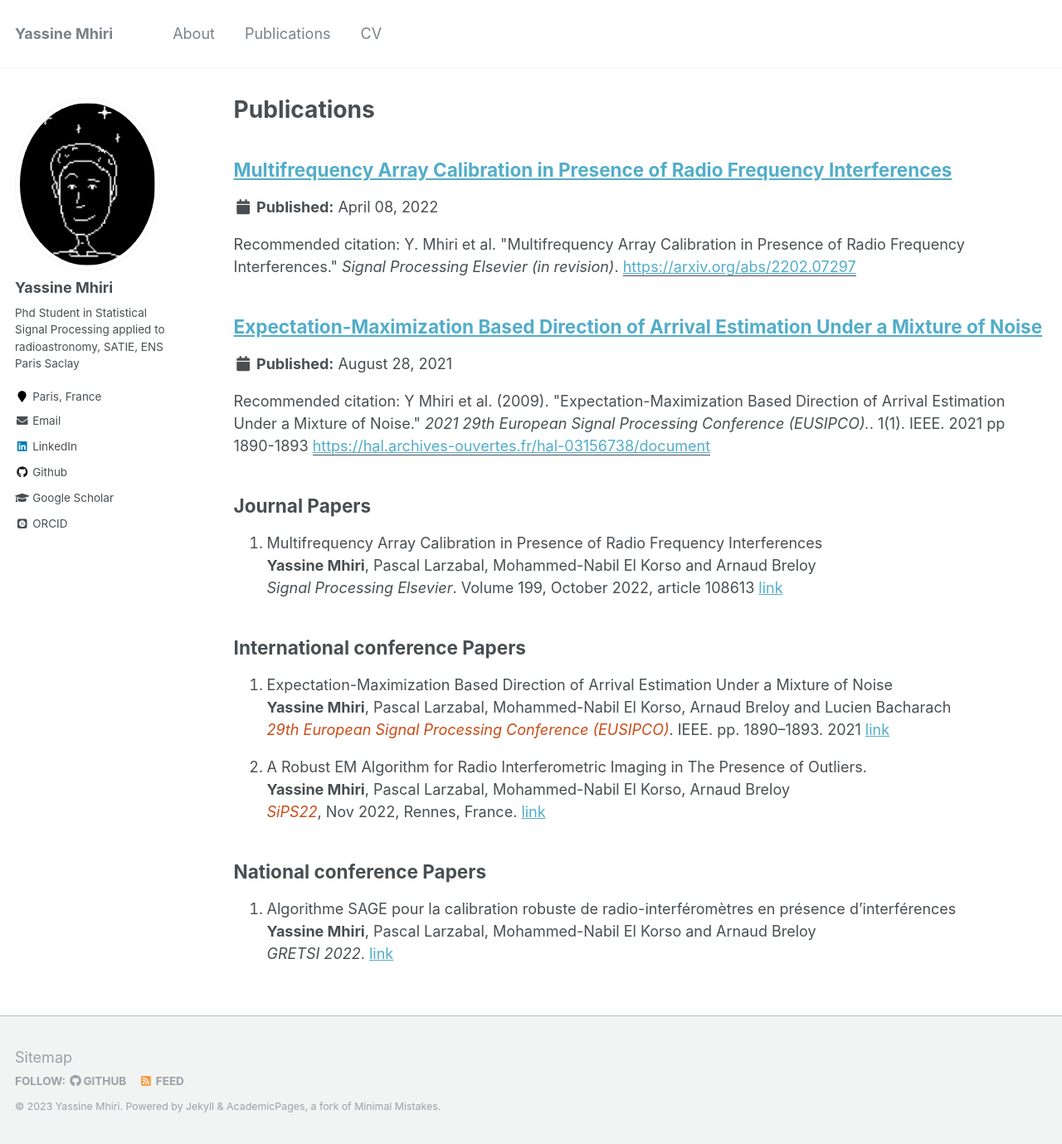
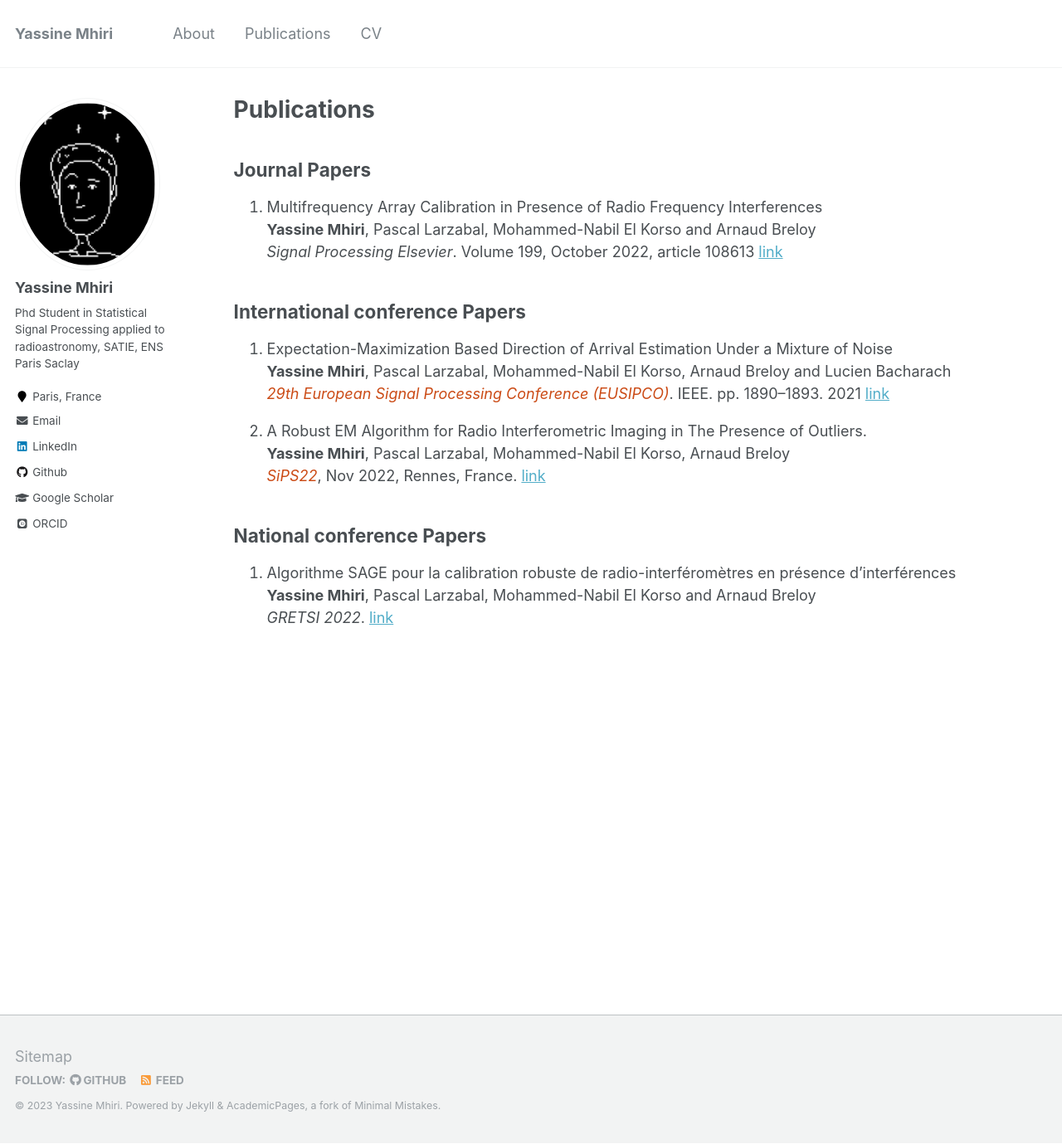
Before and after one commit to y-mhiri/y-mhiri.github.io, a Jekyll site: the page built from _pages/publications.md, in a window 1280 px wide and 1379 px high. Shown: the whole window at 83% size. Built offline with Jekyll 4.4.1, drawn with Linux system fonts in a browser that asks for light colours; some web fonts are replaced.

Commit message:
remove auto publication

```diff
--- a/_pages/publications.md
+++ b/_pages/publications.md
@@ -5,7 +5,7 @@ permalink: /publications/
 author_profile: true
 ---
 
-{% if author.googlescholar %}
+<!-- {% if author.googlescholar %}
   You can also find my articles on <u><a href="{{author.googlescholar}}">my Google Scholar profile</a>.</u>
 {% endif %}
 
@@ -13,7 +13,7 @@ author_profile: true
 
 {% for post in site.publications reversed %}
   {% include archive-single.html %}
-{% endfor %}
+{% endfor %} -->
 
 
 ## Journal Papers
```
